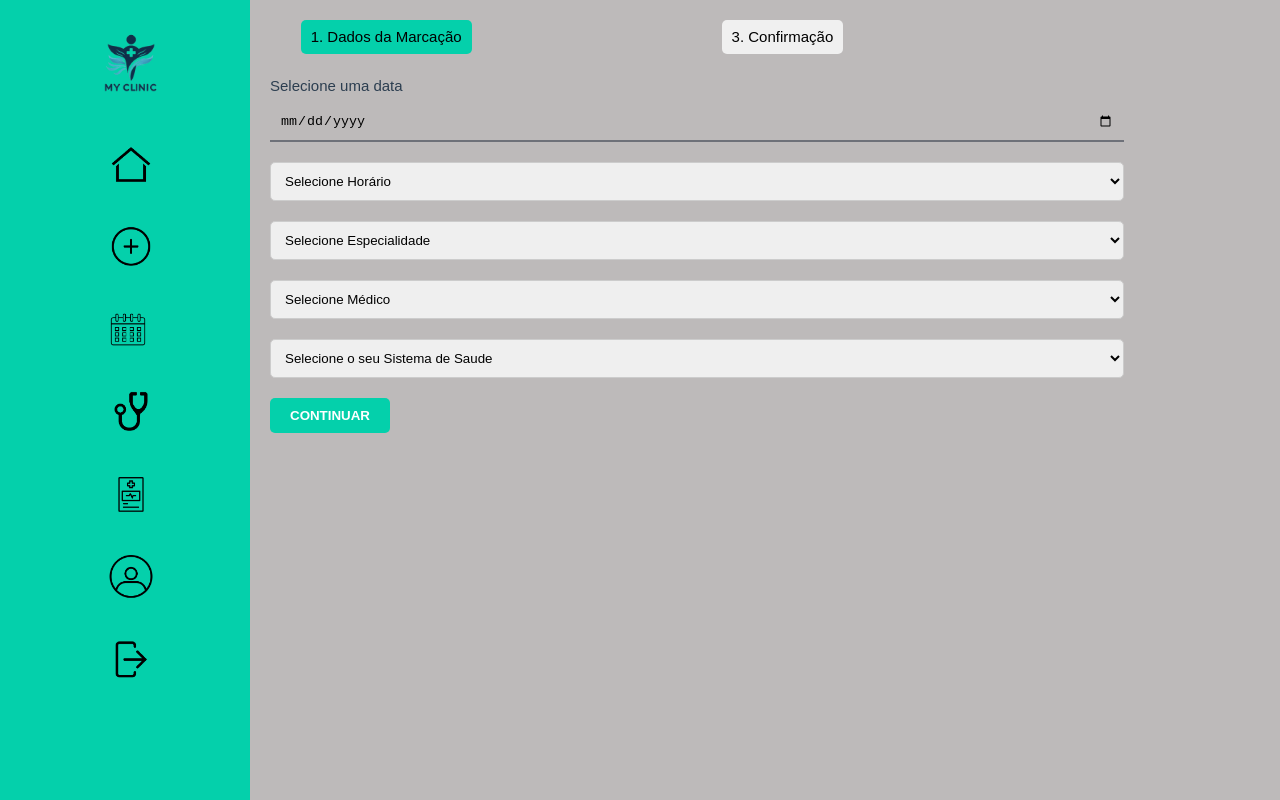
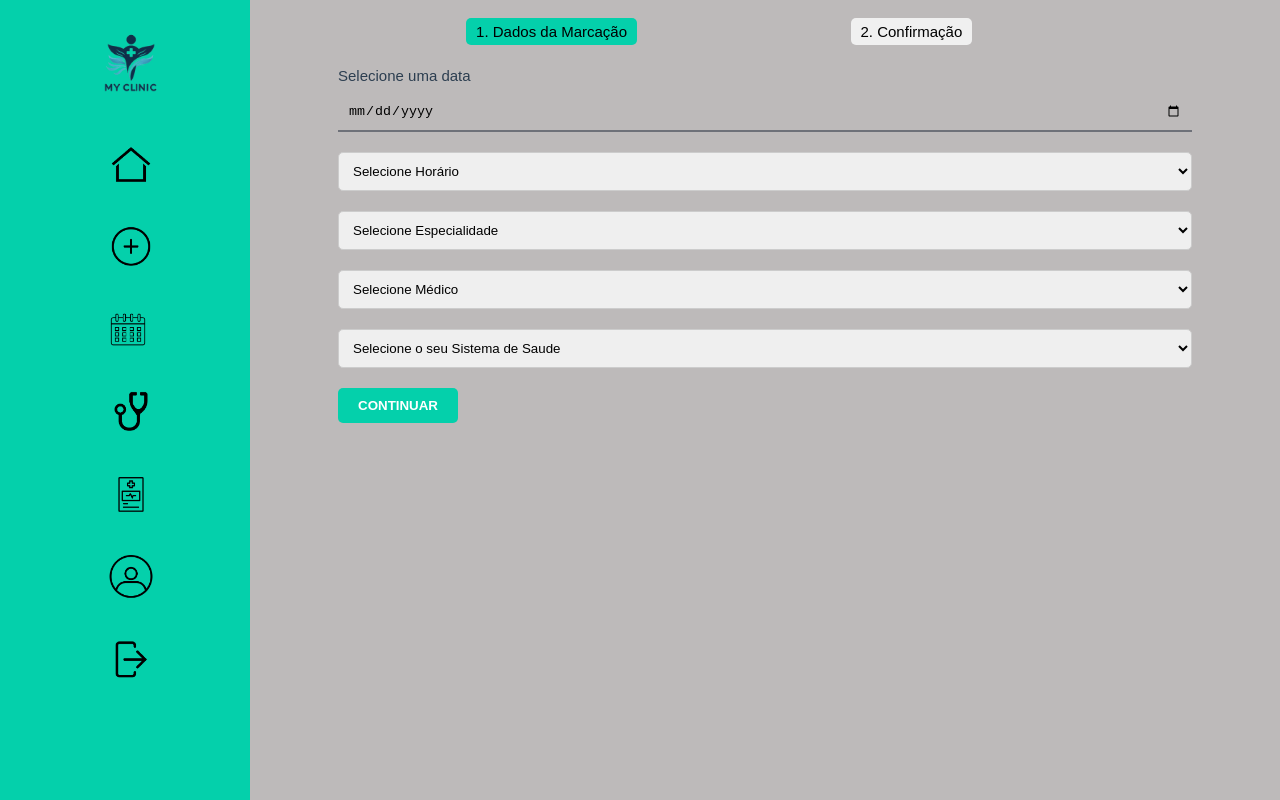
Before and after one commit to ruiiramos/myClinic-FrontEnd, a Vue app: page /dadosmarcacao in a window 1280 px wide. Built offline with nearby package versions, Linux system fonts and the light colour scheme; what v-calendar would draw is missing.

Commit message:
atualização

```diff
--- a/src/views/DadosMarcacaoView.vue
+++ b/src/views/DadosMarcacaoView.vue
@@ -1,4 +1,5 @@
 <template>
+
   <div class="container">
       <!-- Barra lateral -->
       <div class="sidebar">
@@ -31,7 +32,7 @@
       <div class="progress-bar">
         <!-- Barra de progresso com etapas -->
         <span class="active">1. Dados da Marcação</span>
-        <span>3. Confirmação</span>
+        <span>2. Confirmação</span>
       </div>
       <form class="appointment-form" @submit.prevent="submitForm">
 
@@ -101,7 +102,6 @@ export default {
 .container {
     display: flex;
     flex-direction: row;
-    overflow: hidden;
     }
 
   .sidebar {
@@ -129,13 +129,13 @@ export default {
     font-family: 'Arial', sans-serif;
     color: #000000;
     padding: 20px;
+    margin-left: auto;
+    margin-right: auto;
 
   }
 
     /* Barra de progresso e etapas */
     .progress-bar {
-      display: flex;
-      justify-content: center;
       margin-bottom: 20px;
     }
 
@@ -143,10 +143,12 @@ export default {
       background: #f0f0f0;
       padding: 5px 10px;
       border-radius: 5px;
-      margin-right: 250px; /* Adiciona margem à direita de cada span */
+
+      margin-right: 25%;
     }
 
   .progress-bar span.active {
+    margin-left: 15%;
     background: #04D0AB;
     color: black;
   }
```
Lines whose indentation alone changed are shown as unchanged.
